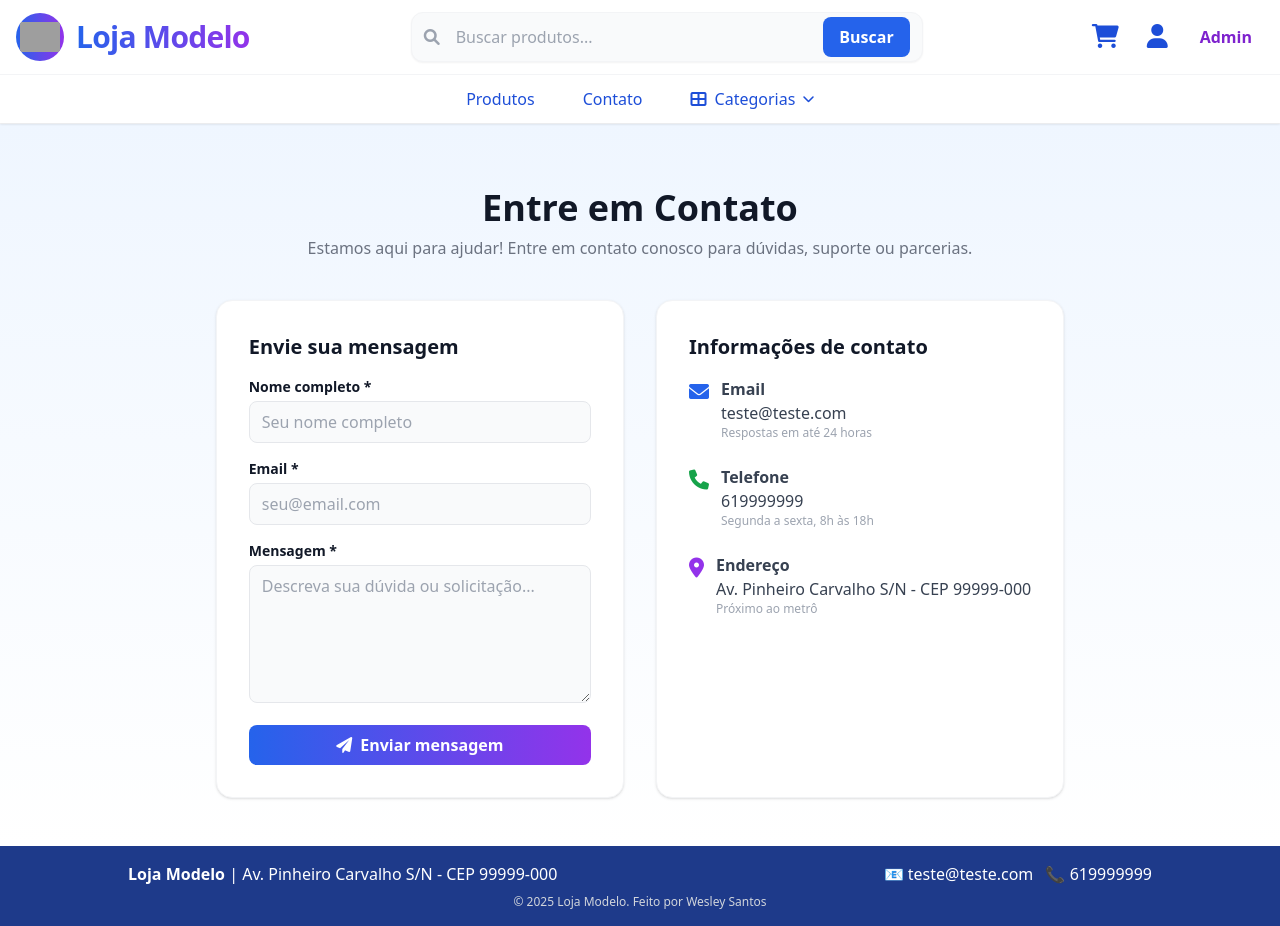
After one commit to wesleystoss/ecommerce-modelo, a PHP site: page /app/views/contato.php in a window 1280 px wide. The commit adds this page. Run offline with PHP 8.4, Linux system fonts and the light colour scheme; grey boxes are pictures that could not be loaded.

Commit message:
Update footer and header with new contact link, and enhance routing for contact page
- Modified footer to credit Wesley Santos instead of the previous message.
- Added a new "Contato" link in the header for easier navigation.
- Updated routing in index.php to include a new contact page view.
- Introduced new Tailwind CSS utility classes for improved styling consistency.

```diff
--- /dev/null
+++ b/app/views/contato.php
@@ -0,0 +1,100 @@
+<?php
+if (session_status() === PHP_SESSION_NONE) session_start();
+require_once __DIR__ . '/../../config/database.php';
+require_once __DIR__ . '/../models/Configuracao.php';
+$db = getDB();
+$config = Configuracao::get($db);
+$sucesso = false;
+$erro = '';
+$nome = '';
+$email = '';
+$mensagem = '';
+if ($_SERVER['REQUEST_METHOD'] === 'POST') {
+    $nome = trim($_POST['nome'] ?? '');
+    $email = trim($_POST['email'] ?? '');
+    $mensagem = trim($_POST['mensagem'] ?? '');
+    if (!$nome || !$email || !$mensagem) {
+        $erro = 'Preencha todos os campos obrigatórios.';
+    } else if (!filter_var($email, FILTER_VALIDATE_EMAIL)) {
+        $erro = 'E-mail inválido.';
+    } else {
+        // Aqui você pode enviar o e-mail ou salvar no banco
+        $sucesso = true;
+        $nome = $email = $mensagem = '';
+    }
+}
+?>
+<!DOCTYPE html>
+<html lang="pt-br">
+<head>
+    <meta charset="UTF-8">
+    <meta name="viewport" content="width=device-width, initial-scale=1.0">
+    <title>Contato - <?php echo htmlspecialchars($config['nome_empresa'] ?? 'Loja Modelo'); ?></title>
+    <link href="/css/tailwind.min.css" rel="stylesheet">
+    <link rel="stylesheet" href="https://cdnjs.cloudflare.com/ajax/libs/font-awesome/6.0.0/css/all.min.css">
+</head>
+<body class="bg-gray-50 min-h-screen flex flex-col text-gray-900">
+<?php include __DIR__ . '/partials/header.php'; ?>
+<main class="flex-1 flex flex-col justify-center py-12 px-4 bg-gradient-to-b from-blue-50 to-white min-h-[80vh]">
+    <div class="max-w-4xl mx-auto">
+        <h1 class="text-4xl font-extrabold text-center mb-2 mt-4">Entre em Contato</h1>
+        <p class="text-center text-gray-500 mb-10">Estamos aqui para ajudar! Entre em contato conosco para dúvidas, suporte ou parcerias.</p>
+        <div class="grid grid-cols-1 md:grid-cols-2 gap-8">
+            <div class="bg-white rounded-2xl shadow p-8 border border-gray-100 flex flex-col justify-between">
+                <h2 class="text-xl font-bold mb-4">Envie sua mensagem</h2>
+                <?php if ($sucesso): ?>
+                    <div class="bg-green-100 text-green-700 p-3 rounded mb-4 text-center">Mensagem enviada com sucesso!</div>
+                <?php elseif ($erro): ?>
+                    <div class="bg-red-100 text-red-700 p-3 rounded mb-4 text-center"><?php echo $erro; ?></div>
+                <?php endif; ?>
+                <form method="post" class="space-y-4">
+                    <div>
+                        <label for="nome" class="block text-sm font-semibold mb-1">Nome completo *</label>
+                        <input type="text" name="nome" id="nome" required class="w-full border border-gray-200 rounded-lg px-3 py-2 bg-gray-50" placeholder="Seu nome completo" value="<?php echo htmlspecialchars($nome); ?>">
+                    </div>
+                    <div>
+                        <label for="email" class="block text-sm font-semibold mb-1">Email *</label>
+                        <input type="email" name="email" id="email" required class="w-full border border-gray-200 rounded-lg px-3 py-2 bg-gray-50" placeholder="seu@email.com" value="<?php echo htmlspecialchars($email); ?>">
+                    </div>
+                    <div>
+                        <label for="mensagem" class="block text-sm font-semibold mb-1">Mensagem *</label>
+                        <textarea name="mensagem" id="mensagem" required rows="5" class="w-full border border-gray-200 rounded-lg px-3 py-2 bg-gray-50" placeholder="Descreva sua dúvida ou solicitação..."><?php echo htmlspecialchars($mensagem); ?></textarea>
+                    </div>
+                    <button type="submit" class="w-full bg-gradient-to-r from-blue-600 to-purple-600 text-white py-2 rounded-lg font-bold hover:from-blue-700 hover:to-purple-700 transition flex items-center justify-center gap-2"><i class="fas fa-paper-plane"></i> Enviar mensagem</button>
+                </form>
+            </div>
+            <div class="bg-white rounded-2xl shadow p-8 border border-gray-100 flex flex-col justify-start">
+                <h2 class="text-xl font-bold mb-4">Informações de contato</h2>
+                <ul class="space-y-6 text-gray-700 text-base">
+                    <li class="flex items-start gap-3">
+                        <span class="mt-1"><i class="fas fa-envelope text-blue-600 text-xl"></i></span>
+                        <div>
+                            <div class="font-semibold">Email</div>
+                            <div><?php echo htmlspecialchars($config['email'] ?? 'contato@loja.com'); ?></div>
+                            <div class="text-gray-400 text-xs">Respostas em até 24 horas</div>
+                        </div>
+                    </li>
+                    <li class="flex items-start gap-3">
+                        <span class="mt-1"><i class="fas fa-phone text-green-600 text-xl"></i></span>
+                        <div>
+                            <div class="font-semibold">Telefone</div>
+                            <div><?php echo htmlspecialchars($config['telefone'] ?? '(11) 99999-9999'); ?></div>
+                            <div class="text-gray-400 text-xs">Segunda a sexta, 8h às 18h</div>
+                        </div>
+                    </li>
+                    <li class="flex items-start gap-3">
+                        <span class="mt-1"><i class="fas fa-map-marker-alt text-purple-600 text-xl"></i></span>
+                        <div>
+                            <div class="font-semibold">Endereço</div>
+                            <div><?php echo htmlspecialchars($config['endereco'] ?? 'Rua Exemplo, 123, Centro, Cidade - UF'); ?></div>
+                            <div class="text-gray-400 text-xs">Próximo ao metrô</div>
+                        </div>
+                    </li>
+                </ul>
+            </div>
+        </div>
+    </div>
+</main>
+<?php include __DIR__ . '/partials/footer.php'; ?>
+</body>
+</html>
--- a/app/views/partials/footer.php
+++ b/app/views/partials/footer.php
@@ -13,7 +13,7 @@
             <?php endif; ?>
         </div>
     </div>
-    <div class="text-xs text-gray-300 mt-2">&copy; <?php echo date('Y'); ?> <?php echo htmlspecialchars($config['nome_empresa'] ?? 'Loja Modelo'); ?>. Feito com ❤️ e Tailwind CSS.</div>
+    <div class="text-xs text-gray-300 mt-2">&copy; <?php echo date('Y'); ?> <?php echo htmlspecialchars($config['nome_empresa'] ?? 'Loja Modelo'); ?>. Feito por Wesley Santos</div>
 </footer>
 
 <?php
--- a/app/views/partials/header.php
+++ b/app/views/partials/header.php
@@ -70,6 +70,7 @@ if (!empty($_SESSION['carrinho'])) {
     <nav class="bg-white border-t border-gray-100 shadow-sm">
         <div class="container mx-auto px-4 flex items-center justify-center gap-2 md:gap-6">
             <a href="?rota=produtos" class="px-3 py-3 font-medium text-blue-700 hover:bg-blue-50 rounded transition">Produtos</a>
+            <a href="?rota=contato" class="px-3 py-3 font-medium text-blue-700 hover:bg-blue-50 rounded transition">Contato</a>
             <!-- Dropdown Categorias -->
             <div class="relative group">
                 <button type="button" class="px-3 py-3 font-medium text-blue-700 hover:bg-blue-50 rounded transition flex items-center gap-2 focus:outline-none">
--- a/public/index.php
+++ b/public/index.php
@@ -59,6 +59,9 @@ switch ($rota) {
     case 'checkout':
         include __DIR__ . '/../app/views/checkout.php';
         break;
+    case 'contato':
+        include __DIR__ . '/../app/views/contato.php';
+        break;
     default:
         $controller = new HomeController();
         $controller->index();
```
Also changed, not shown: public/css/tailwind.min.css, storage/loja.sqlite.
